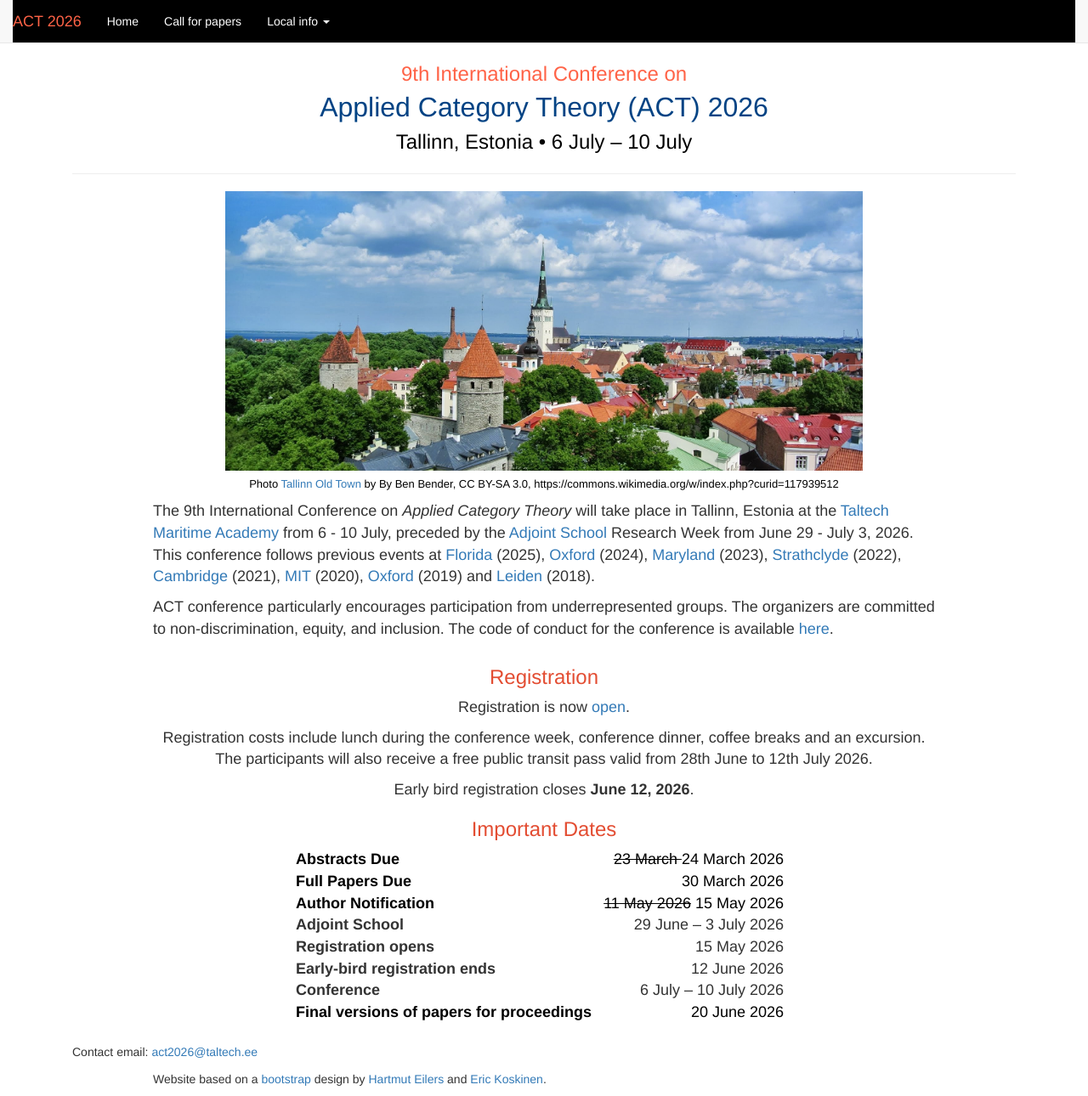
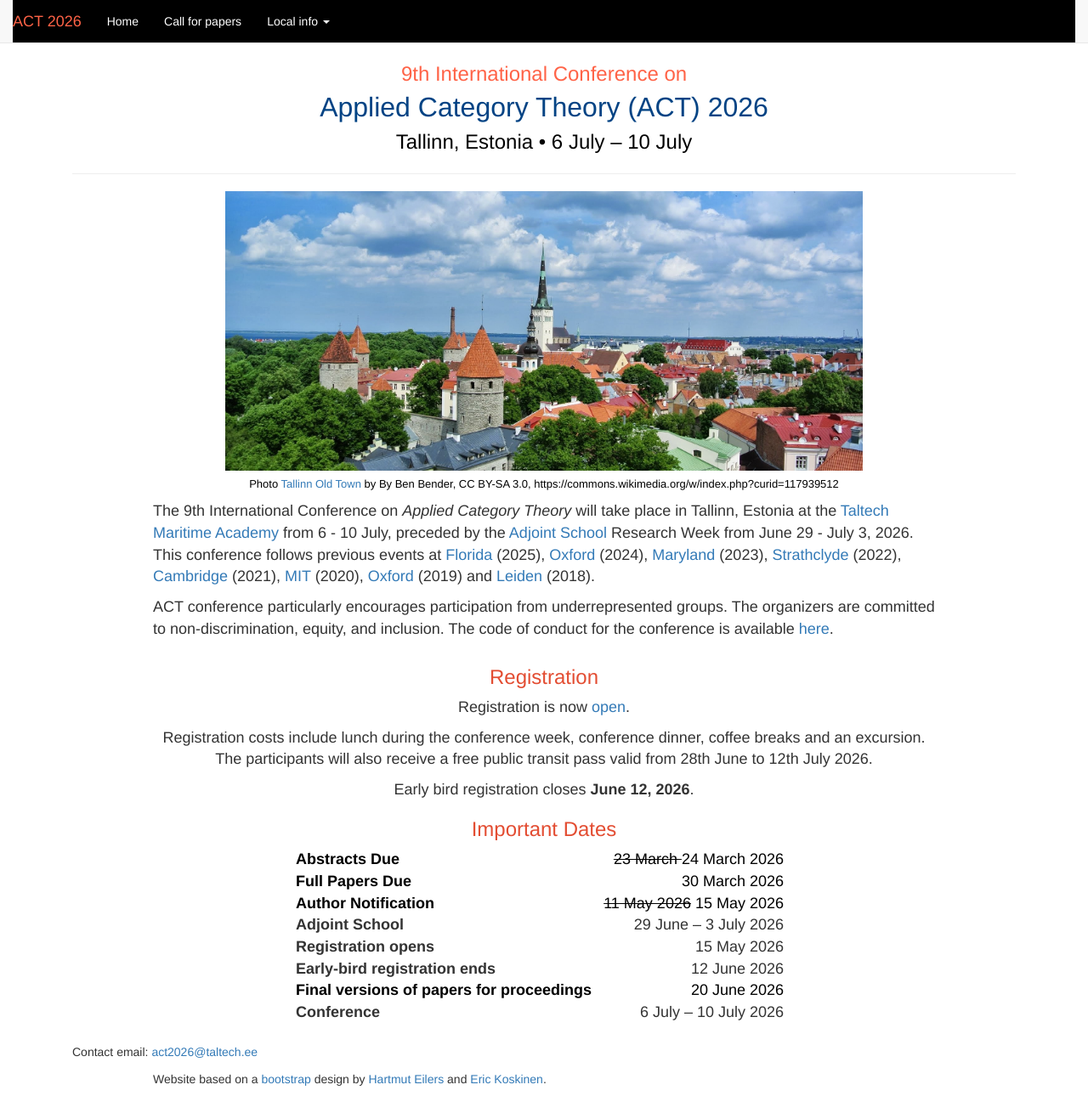
Before and after one commit to actconf2026/actconf2026.github.io, a Jekyll site: the page built from index.html, in a window 1280 px wide and 1290 px high. Shown: the whole window at 85% size. Built offline with Jekyll 4.4.1, drawn with Linux system fonts in a browser that asks for light colours.

Commit message:
Reordered deadlines

```diff
--- a/index.html
+++ b/index.html
@@ -134,12 +134,12 @@ layout: act
             <td style="text-align:right;">12 June 2026 &nbsp</td>
         </tr>
         <tr>
+            <td><font color="black"><strong>Final versions of papers for proceedings</strong></font></td>
+            <td style="text-align:right;"><font color="black"> 20 June 2026 &nbsp </font></td>
+        </tr>
+        <tr>
             <td><strong>Conference</strong></td>
             <td style="text-align:right;">6 July &ndash; 10 July 2026 &nbsp</td>
-        </tr>
-        <tr>
-            <td><font color="black"><strong>Final versions of papers for proceedings</strong></font></td>
-            <td style="text-align:right;"><font color="black"> 20 June 2026 &nbsp </font></td>
         </tr>
         </tbody>
         </table>
```
